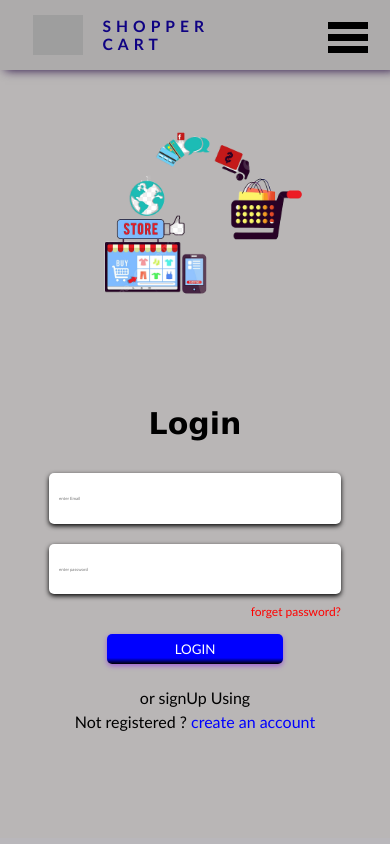
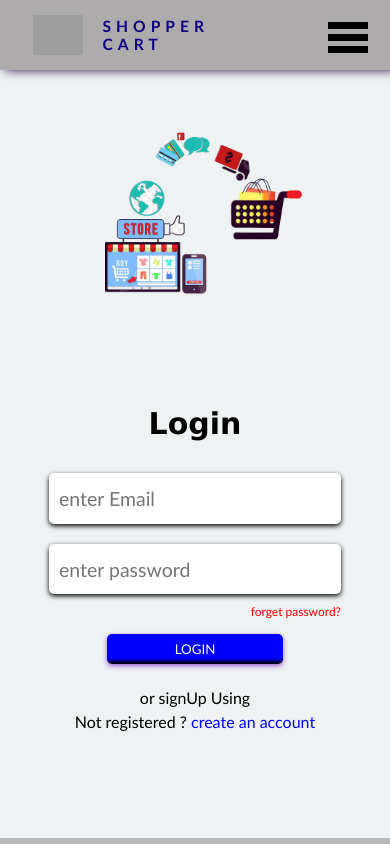
Before and after one commit to nitishkumar085/shoppercart, a React (Create React App) app in the folder client/: page /login in a window 390 px wide. Shown: the top 844 px of the page. Built offline with nearby package versions, Linux system fonts and the light colour scheme; grey boxes are pictures that could not be loaded.

Commit message:
some changes in logint ui

```diff
--- a/client/src/pages/login/Login.jsx
+++ b/client/src/pages/login/Login.jsx
@@ -64,11 +64,11 @@ function Login() {
                     <div className=''>
 
                         <div>
-                            <input className='inputField' type="text" id="userName" placeholder='enter Email'  name="email" onChange={getFormData}/>
+                            <input className='logininputField' type="text" id="userName" placeholder='enter Email'  name="email" onChange={getFormData}/>
                         </div>
 
                         <div>
-                            <input  className='inputField' type="password" id="password" placeholder='enter password' name="password" onChange={getFormData}/>
+                            <input  className='logininputField' type="password" id="password" placeholder='enter password' name="password" onChange={getFormData}/>
                         </div>
                         <div style={{height:"20px"}} >
                             <p style={{float:"right",color:"red",fontSize:"12px"}}>forget password?</p>
--- a/client/src/pages/login/login.css
+++ b/client/src/pages/login/login.css
@@ -75,6 +75,20 @@ form div
 form .field{
     width: 100%;
 }
+
+.logininputField
+{
+  width:100%;
+  height:6vh;
+  border-radius:5px;
+  border:none;
+  outline:none;
+  box-shadow:0px 2px 5px black;
+  font-size:1.1vw;
+  margin-top:10px;
+  padding:10px;
+  color:darkblue
+}
 /* form style ends*/
 
 @media only screen and (max-width:520px){
@@ -85,7 +99,7 @@ form .field{
     display: flex;
     justify-content: center;
     align-items: center;
-    background:rgb(185, 182, 182);
+    background:rgba(233, 238, 238, 0.753);
     /* border:1px solid rgb(0, 255, 136); */
 
 
@@ -169,5 +183,18 @@ form .field{
     width: 100%;
     /* border:1px solid red; */
 }
+.logininputField
+{
+  width:100%;
+  height:6vh;
+  border-radius:5px;
+  border:none;
+  outline:none;
+  box-shadow:0px 2px 5px black;
+  font-size:5vw;
+  margin-top:10px;
+  padding:10px;
+  color:darkblue
+}
 
 }
```
